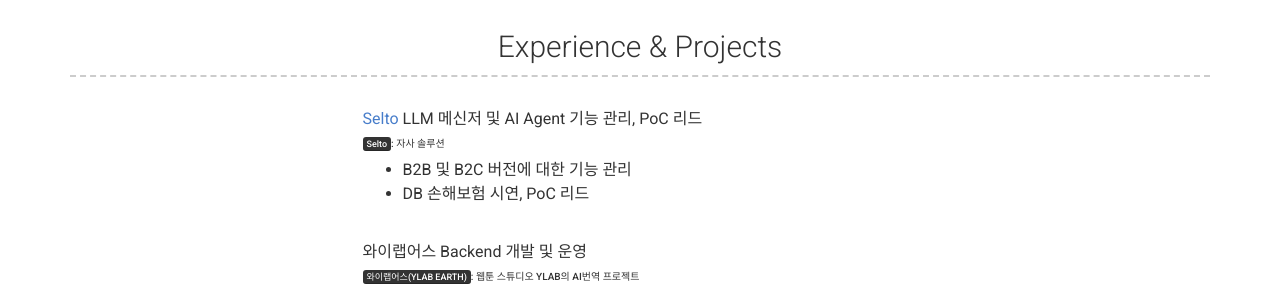
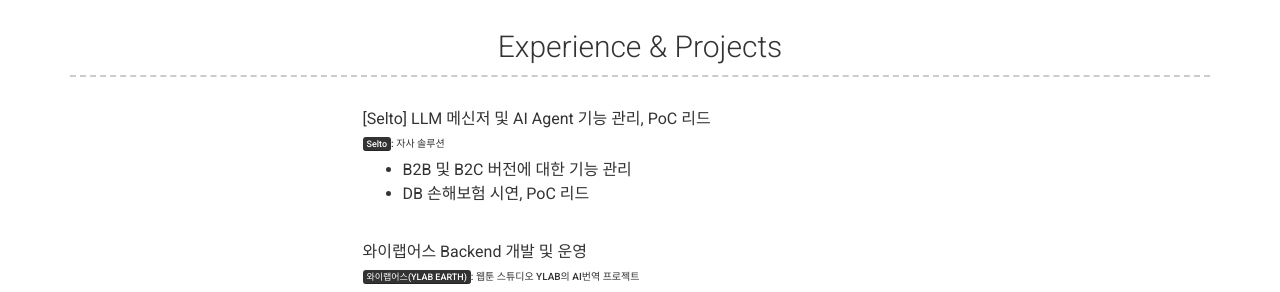
Before and after one commit to kwon-hm/kwon-hm.github.io, a Jekyll site: the page built from index.md, in a window 1280 px wide and 900 px high, scrolled down 349 px. Shown: the part 151-443 px from the top of the window. Built offline with Jekyll 4.4.1, drawn with Linux system fonts in a browser that asks for light colours; nearby versions of some CDN libraries; part of the change alters nothing that is shown.

Commit message:
link 제거

```diff
--- a/_config.yml
+++ b/_config.yml
@@ -81,7 +81,7 @@ content:
         #     url: Link to project (eg. sproogen.github.io/modern-resume-theme)(optional)
         # quote: >
         description: | # this will include new lines to allow paragraphs
-          [Selto](https://www.selto.ai) LLM 메신저 및 AI Agent 기능 관리, PoC 리드 <br>
+          [Selto] LLM 메신저 및 AI Agent 기능 관리, PoC 리드 <br>
           ##### <mark>Selto</mark>: 자사 솔루션 <br>
             - B2B 및 B2C 버전에 대한 기능 관리 <br>
             - DB 손해보험 시연, PoC 리드 <br><br>
```
